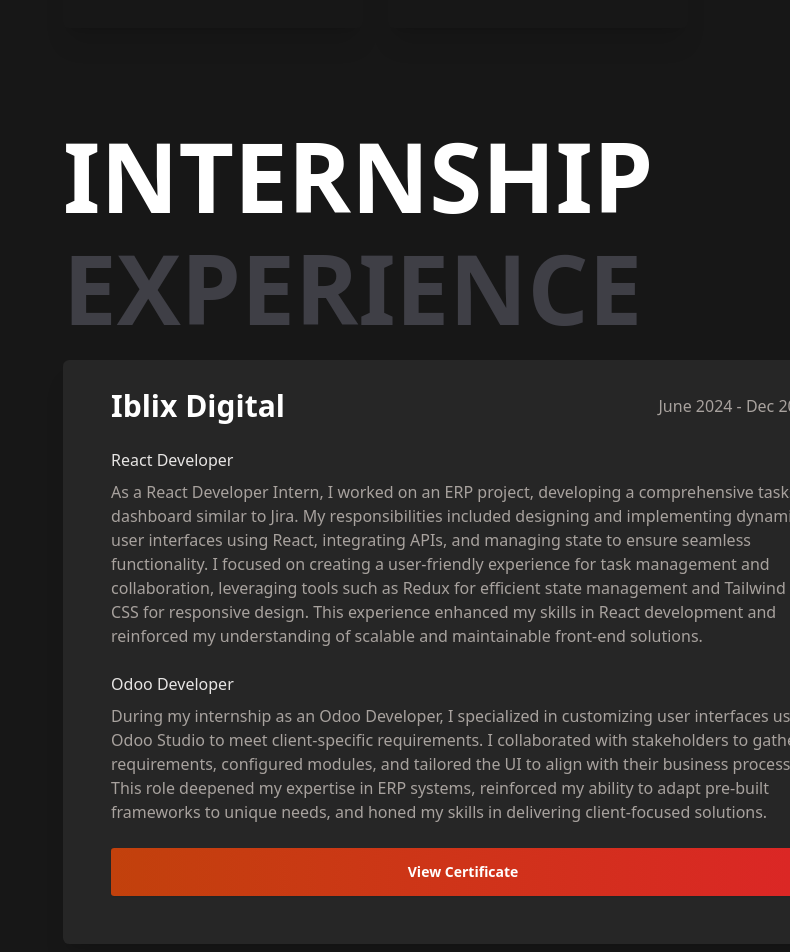
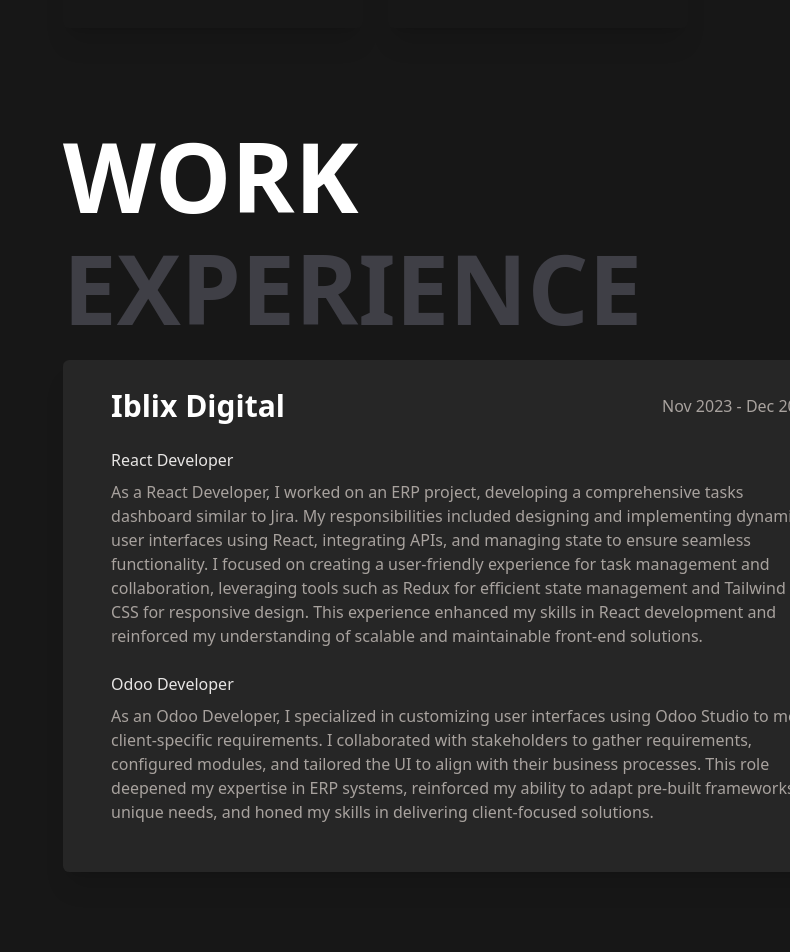
Before and after one commit to sandeep1555/portfolio-New, a React (Vite) app: page / in a window 1280 px wide. Shown: the part 2700-3652 px from the top of the page, without its empty margins (490-1280 px from the left). Built offline with nearby package versions, Linux system fonts and the light colour scheme.

Commit message:
work experience

```diff
--- a/src/components/Header.jsx
+++ b/src/components/Header.jsx
@@ -38,7 +38,7 @@
       <Link to="internship" smooth={true} duration={1000} className="relative group">
         <PiSuitcase className="mx-3 w-6 h-6 hover:scale-125" />
         <span className="absolute left-1/2 transform -translate-x-1/2 mt-2 mb-2 opacity-0 group-hover:opacity-100 text-sm bg-black text-white p-1 rounded transition-opacity duration-300">
-          Internship
+          Work Experience
         </span>
 
       </Link>
--- a/src/components/Internship.jsx
+++ b/src/components/Internship.jsx
@@ -19,16 +19,16 @@
         name: "Iblix Digital",
         role1: "React Developer",
         role2: "Odoo Developer",
-        duration: "June 2024 - Dec 2024",
-        role1_description: "As a React Developer Intern, I worked on an ERP project, developing a comprehensive tasks dashboard similar to Jira. My responsibilities included designing and implementing dynamic user interfaces using React, integrating APIs, and managing state to ensure seamless functionality. I focused on creating a user-friendly experience for task management and collaboration, leveraging tools such as Redux for efficient state management and Tailwind CSS for responsive design. This experience enhanced my skills in React development and reinforced my understanding of scalable and maintainable front-end solutions.",
-        role2_description: "During my internship as an Odoo Developer, I specialized in customizing user interfaces using Odoo Studio to meet client-specific requirements. I collaborated with stakeholders to gather requirements, configured modules, and tailored the UI to align with their business processes. This role deepened my expertise in ERP systems, reinforced my ability to adapt pre-built frameworks to unique needs, and honed my skills in delivering client-focused solutions."
+        duration: "Nov 2023 - Dec 2024",
+        role1_description: "As a React Developer, I worked on an ERP project, developing a comprehensive tasks dashboard similar to Jira. My responsibilities included designing and implementing dynamic user interfaces using React, integrating APIs, and managing state to ensure seamless functionality. I focused on creating a user-friendly experience for task management and collaboration, leveraging tools such as Redux for efficient state management and Tailwind CSS for responsive design. This experience enhanced my skills in React development and reinforced my understanding of scalable and maintainable front-end solutions.",
+        role2_description: "As an Odoo Developer, I specialized in customizing user interfaces using Odoo Studio to meet client-specific requirements. I collaborated with stakeholders to gather requirements, configured modules, and tailored the UI to align with their business processes. This role deepened my expertise in ERP systems, reinforced my ability to adapt pre-built frameworks to unique needs, and honed my skills in delivering client-focused solutions."
     }]
 
 
     return (
         <div id="internship" className='mt-[35px] pt-[65px] mx-6 '>
             <motion.div ref={ref} variants={textVariants} initial="hidden" animate={isInView ? "visible" : "hidden"}>
-            <h4 className="md:text-8xl text-5xl font-bold uppercase pb-4 text-white ">Internship</h4>
+            <h4 className="md:text-8xl text-5xl font-bold uppercase pb-4 text-white ">Work</h4>
             <h4 className="md:text-8xl text-5xl font-bold uppercase text-zinc-700 ">Experience</h4>
             </motion.div>
 
@@ -48,11 +48,11 @@
 
                             <p className='text-stone-200'>{internship.role2}</p>
                             <p className='text-stone-400'>{internship.role2_description}</p>
-                            <button onClick={() => window.open(
+                            {/* <button onClick={() => window.open(
                                 "https://drive.google.com/file/d/1A0bqj7E_u_GbUPCUM9i92FLHJbHB2j2I/view?usp=sharing",
                                 "_blank",
                                 "noopener,noreferrer,width=800,height=600"
-                            )} className='btn  bg-gradient-to-r from-orange-700 to-red-600  border-0 text-white mt-4'>View Certificate</button>
+                            )} className='btn  bg-gradient-to-r from-orange-700 to-red-600  border-0 text-white mt-4'>View Certificate</button> */}
                         </div>
 
 
```
